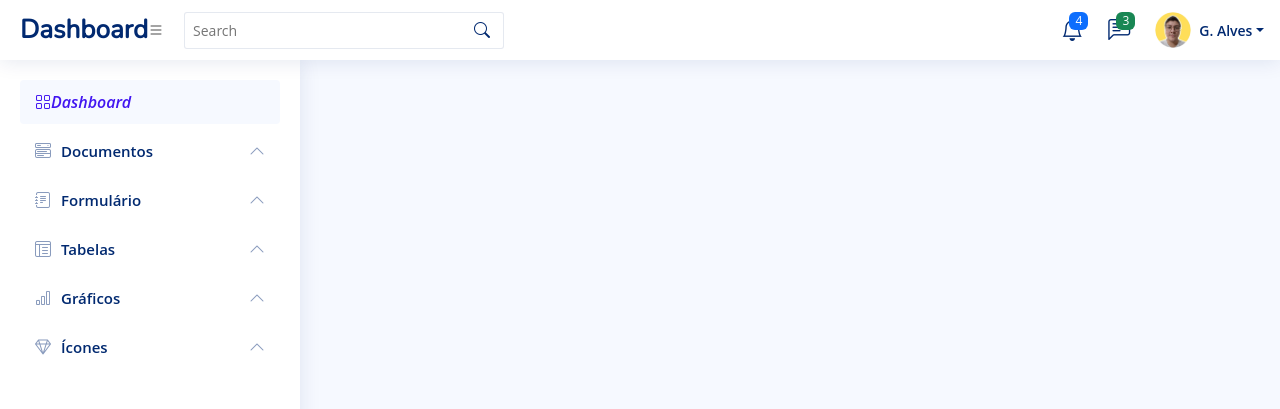
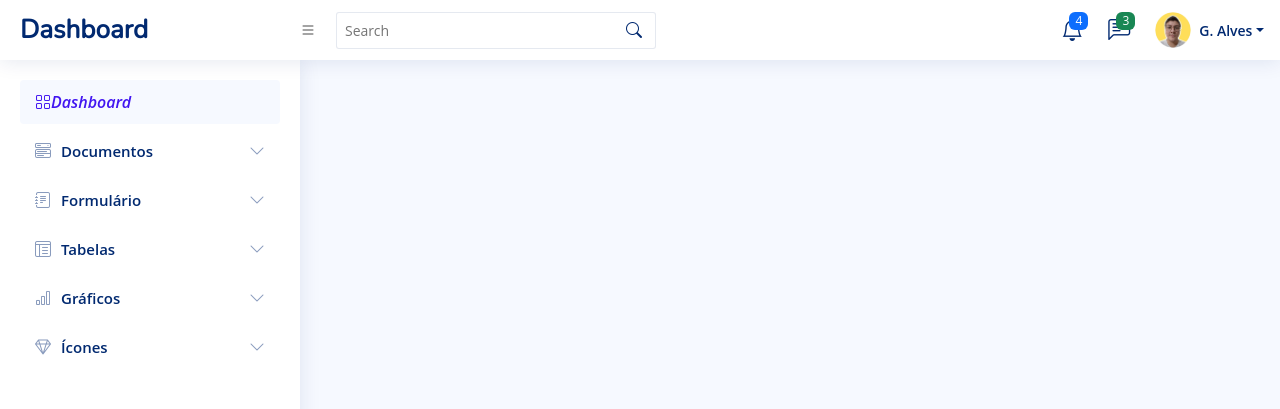
Before and after one commit to Gabriemon/dashboard-react, a React (Create React App) app: page / in a window 1280 px wide. Shown: the top 409 px of the page. Built offline with nearby package versions, Linux system fonts and the light colour scheme.

Commit message:
Desenvolvimento

```diff
--- a/src/Components/Logo.jsx
+++ b/src/Components/Logo.jsx
@@ -4,7 +4,7 @@ import './logo.css';
 function Logo() {
     const handleToggleSideBar = () => {
         document.body.classList.toggle('toggle-sidebar');
-    }
+    };
 
 return (
     <div className='d-flex align-items-center justify-content-between'>
--- a/src/Components/logo.css
+++ b/src/Components/logo.css
@@ -4,7 +4,7 @@
     line-height: 1;
 }
 
-@media (min-widht: 1200px) {
+@media (min-width: 1200px) {
     .logo {
         width: 280px;
     }
--- a/src/Components/sideBar.css
+++ b/src/Components/sideBar.css
@@ -121,7 +121,7 @@
     transition: transform 0.2s ease-in-out;
 }
 
-.sidebar-nav .nav-link:not(collapsed) .bi-chevron-down {
+.sidebar-nav .nav-link:not(.collapsed) .bi-chevron-down {
     transform: rotate(180deg);
 }
 
```
